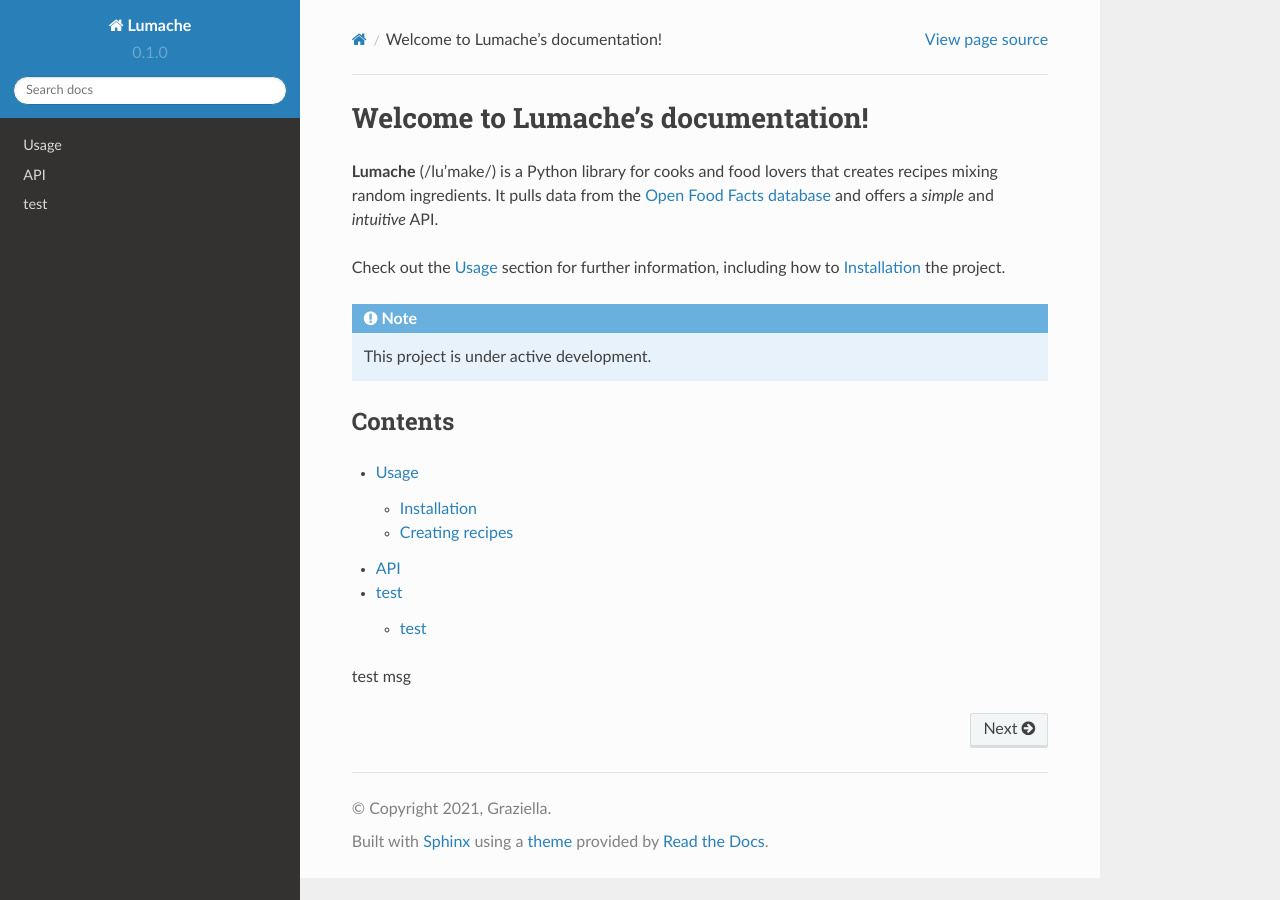
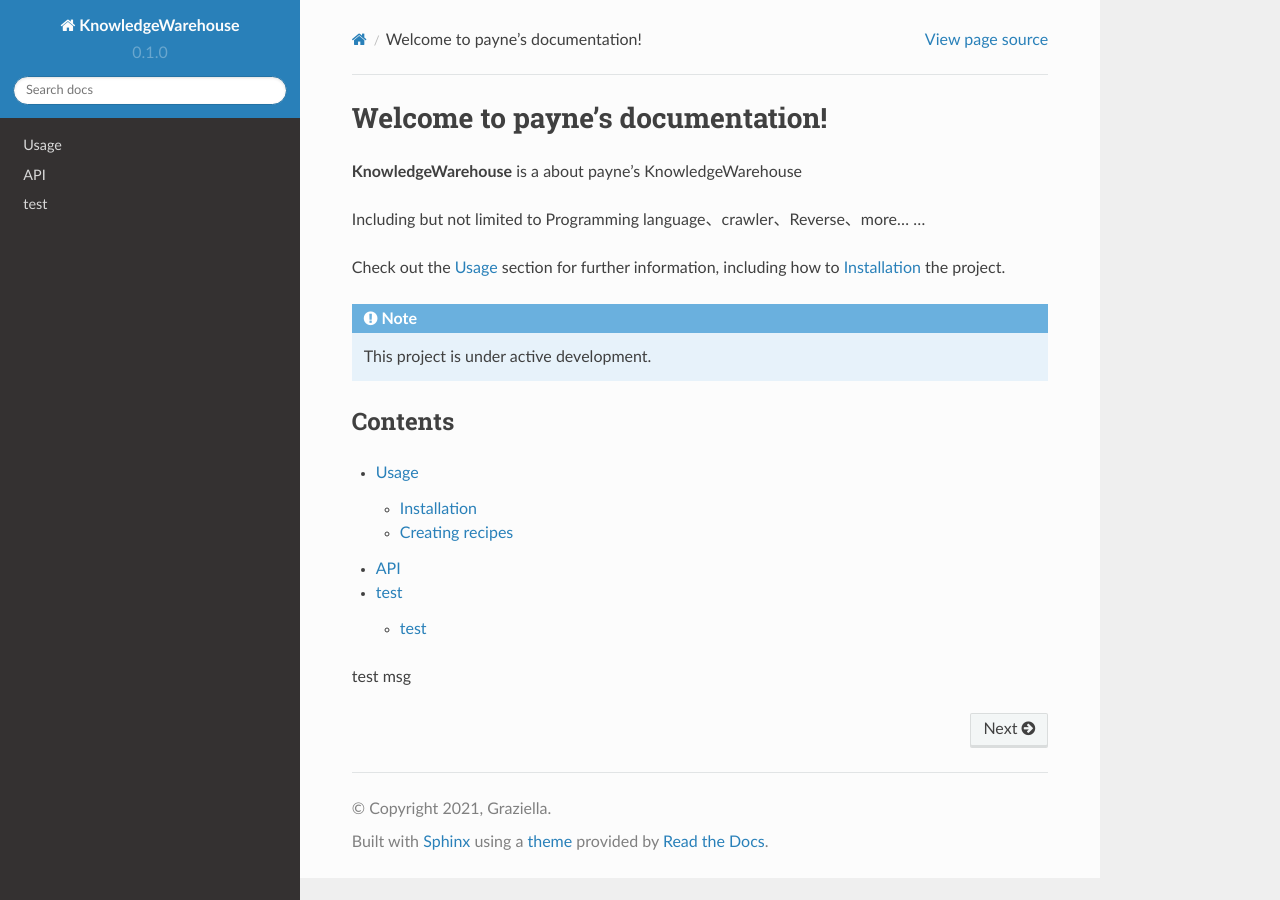
Before and after one commit to 0x2cf/KnowledgeWarehouse, a Sphinx documentation site: the page built from docs/source/index.rst, in a window 1280 px wide. Built offline with Sphinx 7.4.7 and the Read the Docs theme 2.0.0, drawn with Linux system fonts in a browser that asks for light colours.

Commit message:
up some
Signed-off-by: Payne <wuzhipeng1289690157@gamil.com>

```diff
--- a/docs/source/conf.py
+++ b/docs/source/conf.py
@@ -2,9 +2,9 @@
 
 # -- Project information
 
-project = 'Lumache'
+project = 'KnowledgeWarehouse'
 copyright = '2021, Graziella'
-author = 'Graziella'
+author = 'payne wu'
 
 release = '0.1'
 version = '0.1.0'
--- a/docs/source/index.rst
+++ b/docs/source/index.rst
@@ -1,10 +1,10 @@
-Welcome to Lumache's documentation!
+Welcome to payne's documentation!
 ===================================
 
-**Lumache** (/lu'make/) is a Python library for cooks and food lovers
-that creates recipes mixing random ingredients.
-It pulls data from the `Open Food Facts database <https://world.openfoodfacts.org/>`_
-and offers a *simple* and *intuitive* API.
+**KnowledgeWarehouse** is a about payne's KnowledgeWarehouse
+
+Including but not limited to Programming language、crawler、Reverse、more... ...
+
 
 Check out the :doc:`usage` section for further information, including
 how to :ref:`installation` the project.
```
